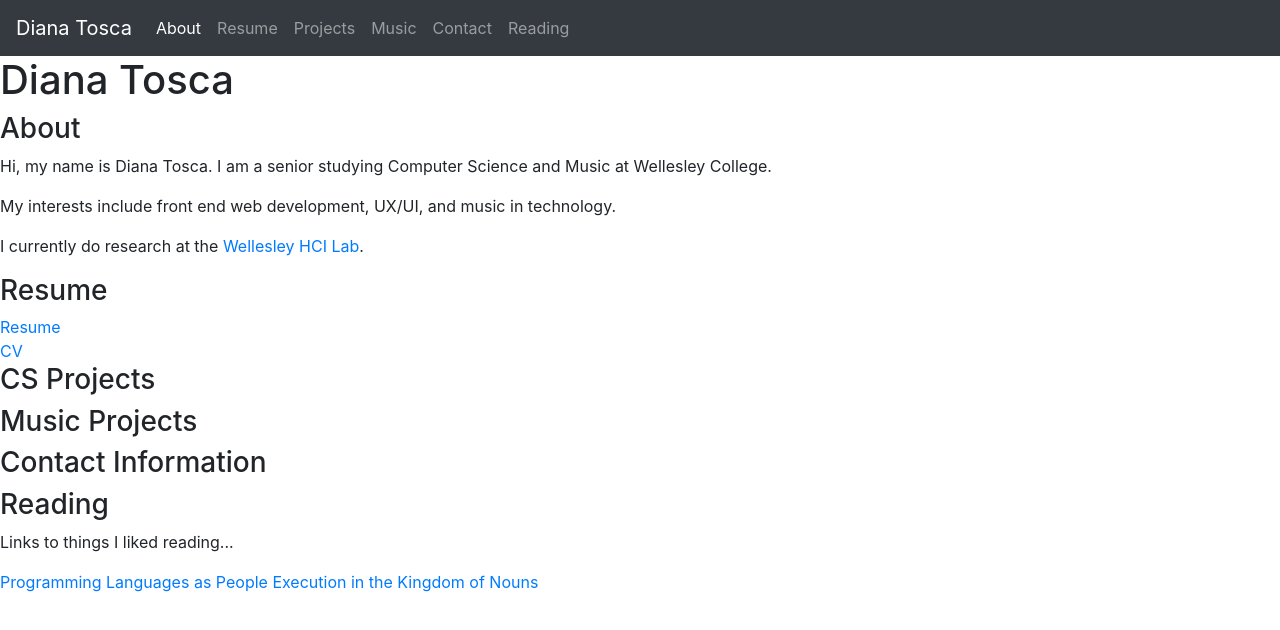
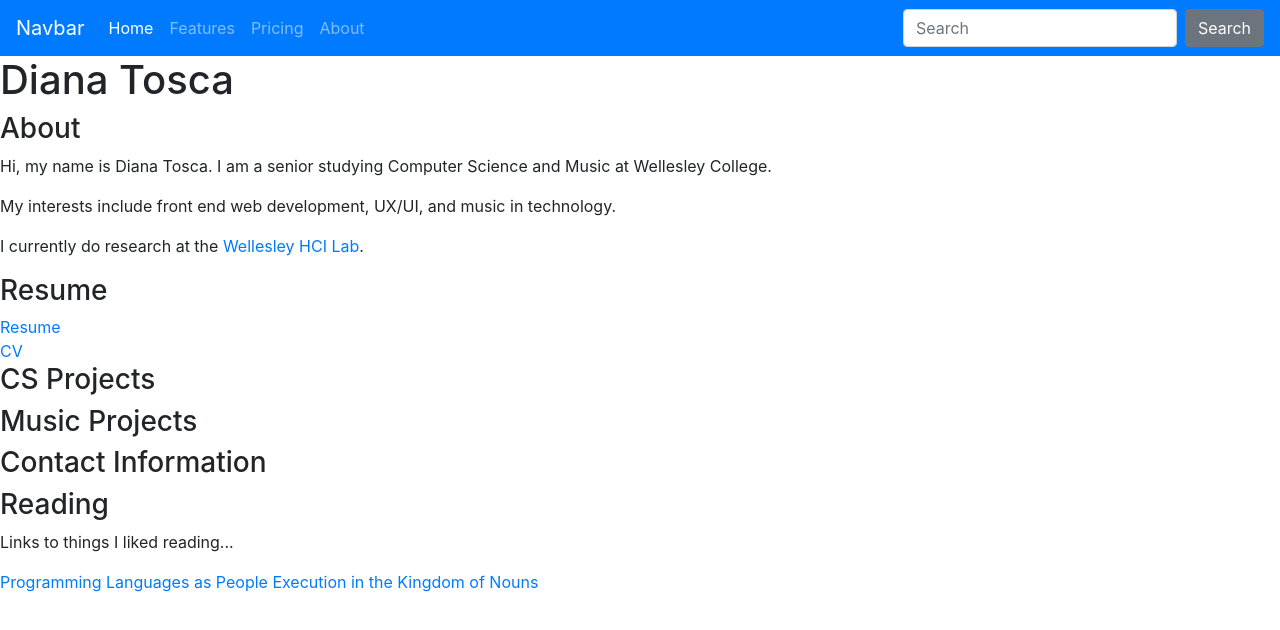
Before and after one commit to dtosca/dtosca.github.io, a plain HTML site: page index.html in a window 1280 px wide. Drawn offline with nearby package versions, Linux system fonts and the light colour scheme.

Commit message:
Updated navbar:

```diff
--- a/index.html
+++ b/index.html
@@ -11,33 +11,31 @@
   </head>
   <body>
     <!--Navbar-->
-    <nav class="navbar navbar-expand-lg navbar-dark bg-dark">
-      <a class="navbar-brand" href="https://dtosca.github.io">Diana Tosca</a>
-      <button class="navbar-toggler" type="button" data-toggle="collapse" data-target="#navbarColor02" aria-controls="navbarColor02" aria-expanded="false" aria-label="Toggle navigation" style="">
+    <nav class="navbar navbar-expand-lg navbar-dark bg-primary">
+  <a class="navbar-brand" href="#">Navbar</a>
+  <button class="navbar-toggler" type="button" data-toggle="collapse" data-target="#navbarColor01" aria-controls="navbarColor01" aria-expanded="false" aria-label="Toggle navigation" style="">
     <span class="navbar-toggler-icon"></span>
   </button>
 
-      <div class="collapse navbar-collapse" id="navbarColor02">
+  <div class="collapse navbar-collapse" id="navbarColor01">
     <ul class="navbar-nav mr-auto">
       <li class="nav-item active">
-            <a class="nav-link" href="#about">About<span class="sr-only">(current)</span></a>
+        <a class="nav-link" href="#">Home <span class="sr-only">(current)</span></a>
       </li>
       <li class="nav-item">
-            <a class="nav-link" href="#resume">Resume</a>
+        <a class="nav-link" href="#">Features</a>
       </li>
       <li class="nav-item">
-            <a class="nav-link" href="#cs">Projects</a>
+        <a class="nav-link" href="#">Pricing</a>
       </li>
       <li class="nav-item">
-            <a class="nav-link" href="#music">Music</a>
-	  </li>
-	  <li class="nav-item">
-            <a class="nav-link" href="#contact">Contact</a>
-	  </li>
-	  <li class="nav-item">
-            <a class="nav-link" href="#links">Reading</a>
+        <a class="nav-link" href="#">About</a>
       </li>
     </ul>
+    <form class="form-inline my-2 my-lg-0">
+      <input class="form-control mr-sm-2" type="text" placeholder="Search">
+      <button class="btn btn-secondary my-2 my-sm-0" type="submit">Search</button>
+    </form>
   </div>
 </nav>
 
```
Lines whose indentation alone changed are shown as unchanged.
